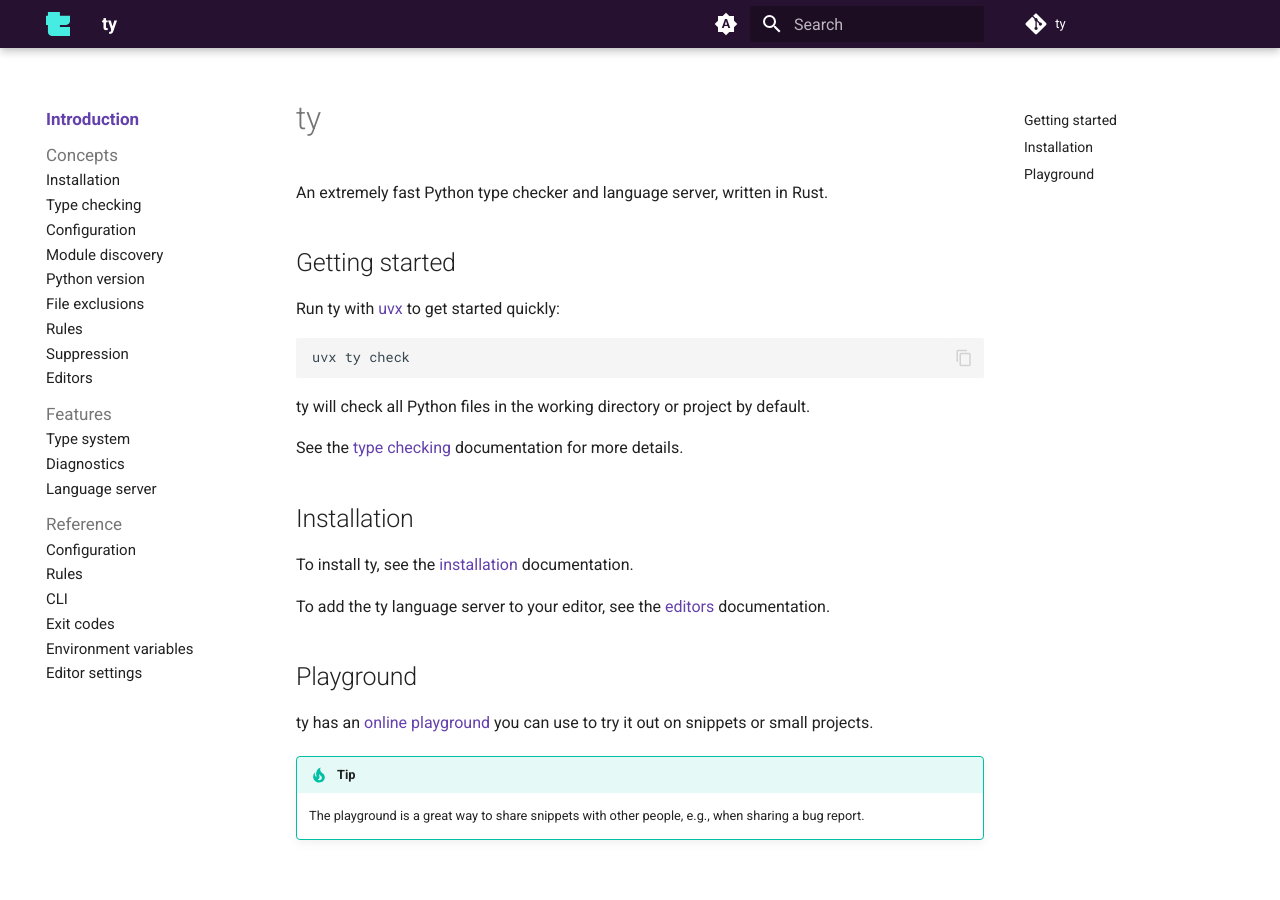
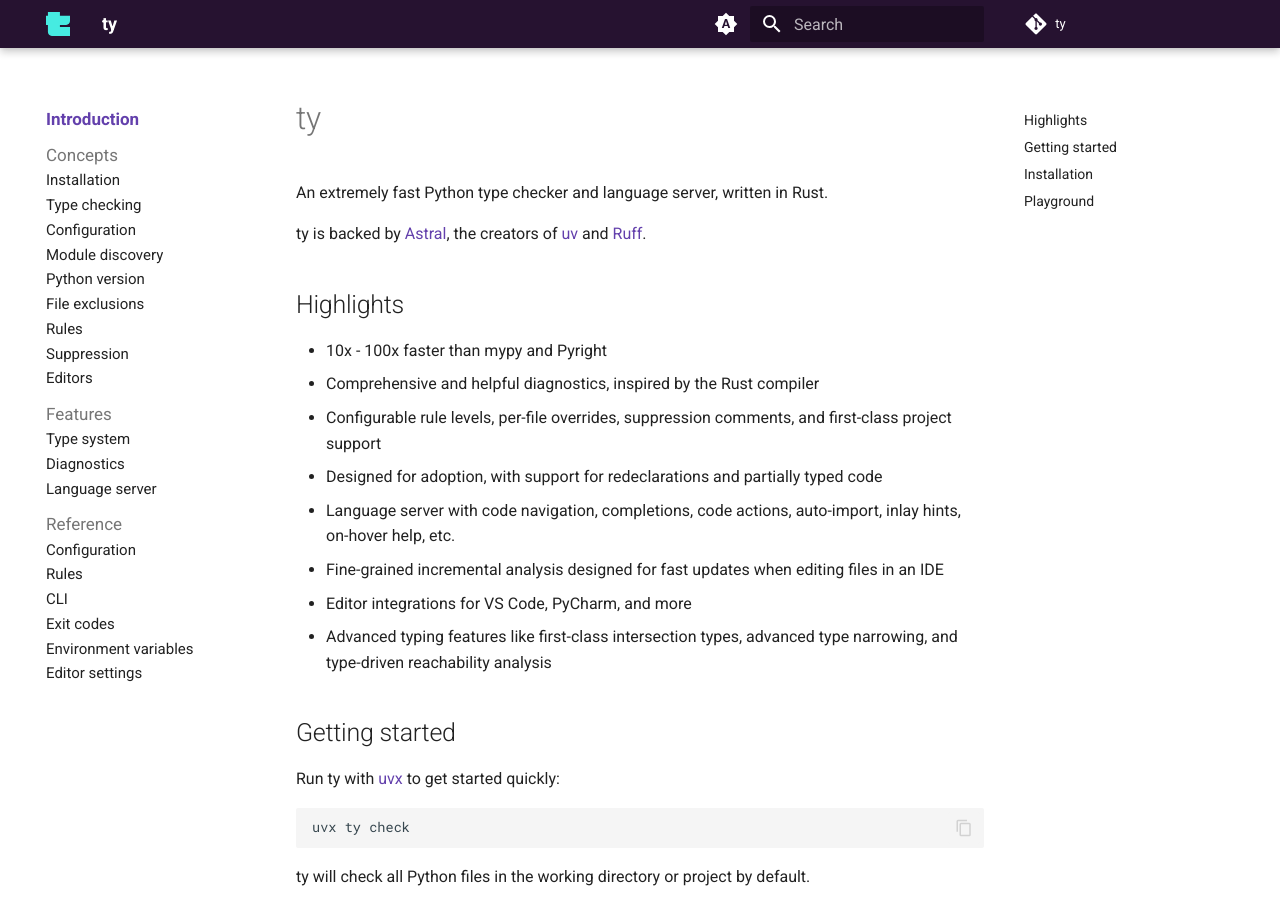
Before and after one commit to astral-sh/ty, an MkDocs documentation site: the page built from docs/index.md, in a window 1280 px wide and 900 px high. Built offline with MkDocs 1.6.1 and Material for MkDocs 9.7.7, drawn with Linux system fonts in a browser that asks for light colours; comment, search, counter and statistics services are not loaded.

Commit message:
Copy over to index

```diff
--- a/docs/index.md
+++ b/docs/index.md
@@ -2,11 +2,20 @@
 
 An extremely fast Python type checker and language server, written in Rust.
 
-<!-- TODO
+ty is backed by [Astral](https://astral.sh), the creators of
+[uv](https://github.com/astral-sh/uv) and [Ruff](https://github.com/astral-sh/ruff).
+
 ## Highlights
 
-- ...
--->
+- 10x - 100x faster than mypy and Pyright
+- Comprehensive and helpful diagnostics, inspired by the Rust compiler
+- Configurable rule levels, per-file overrides, suppression comments, and first-class project support
+- Designed for adoption, with support for redeclarations and partially typed code
+- Language server with code navigation, completions, code actions, auto-import, inlay hints, on-hover help, etc.
+- Fine-grained incremental analysis designed for fast updates when editing files in an IDE
+- Editor integrations for VS Code, PyCharm, and more
+- Advanced typing features like first-class intersection types, advanced type narrowing, and
+    type-driven reachability analysis
 
 ## Getting started
 
```
